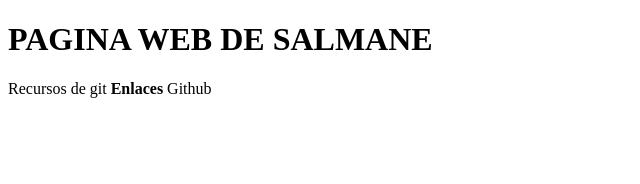
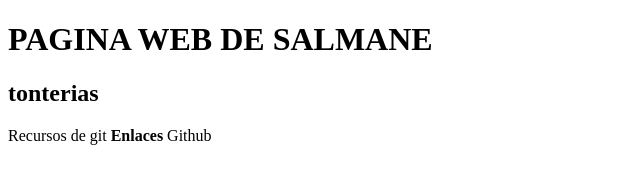
Before and after one commit to salmane08/PrimerControlDeVersiones, a plain HTML site: page index.html in a window 1280 px wide. Shown: the whole page, without its empty margins (0-640 px from the left). Drawn offline with Linux system fonts and the light colour scheme.

Commit message:
v.0.3 modifico index

```diff
--- a/index.html
+++ b/index.html
@@ -7,6 +7,7 @@
 </head>
 <body>
     <h1>PAGINA WEB DE SALMANE</h1>
+    <h2>tonterias</h2>
     <Lista>
         <a>Recursos de git</a>
         <b>Enlaces</b>
```
